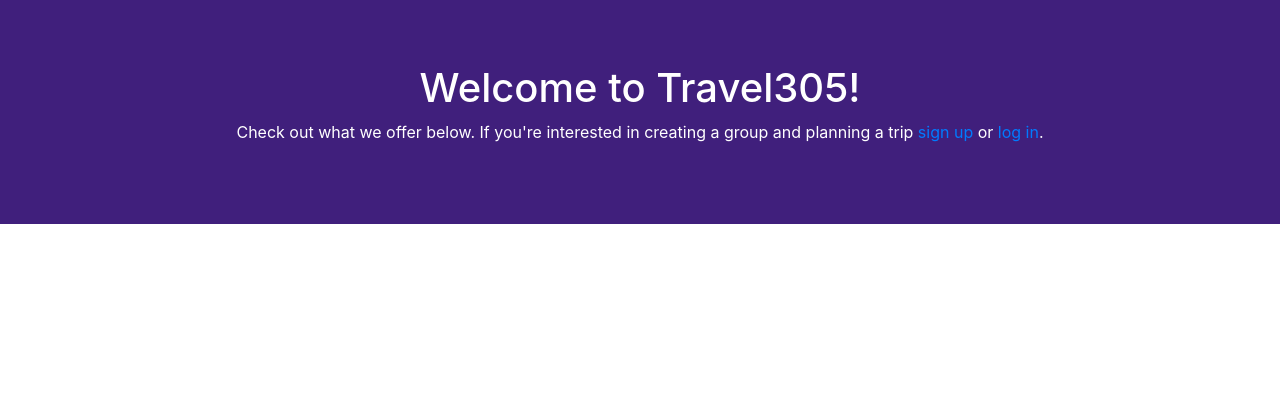
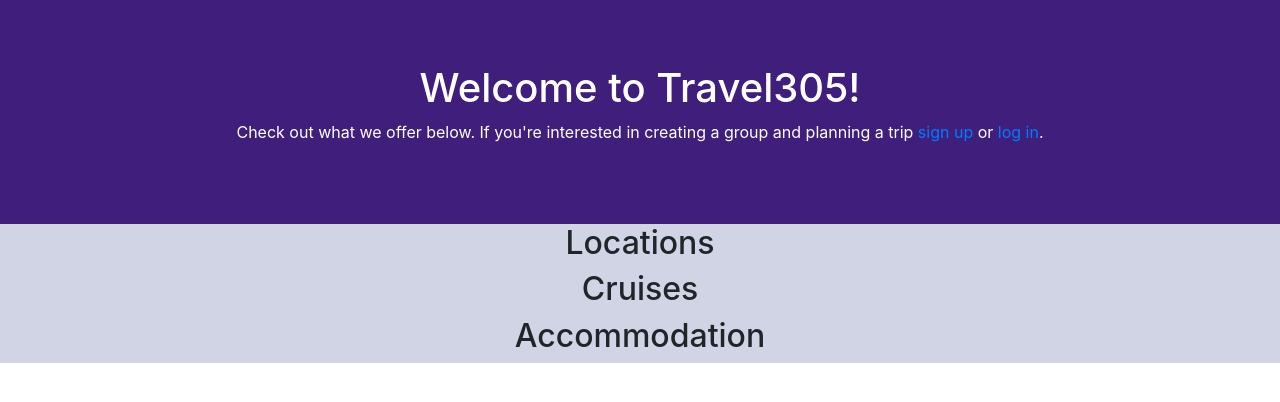
Before and after one commit to allalee/Travel305, a Flask app: page / in a window 1280 px wide. Shown: the part 56-458 px from the top of the page. Run offline with Flask 2, Linux system fonts and the light colour scheme; data that the repository does not hold is empty; some libraries are stand-ins or nearby versions.

Commit message:
Updated Index Page

```diff
--- a/app/routes.py
+++ b/app/routes.py
@@ -25,10 +25,16 @@
 @app.route('/')
 @app.route('/index')
 def index():
+    cursor.execute("SELECT * FROM Location;")
+    locations = cursor.fetchmany(4)
+    cursor.execute("SELECT * FROM Cruise;")
+    cruises = cursor.fetchmany(4)
+    cursor.execute("SELECT * FROM Accommodation;")
+    accommodations = cursor.fetchmany(4)
     if flask_login.current_user.is_authenticated:
         user_name = flask_login.current_user.get_id()
-        return render_template('index.html', base_template = "base_loggedin.html", name = user_name)
-    return render_template('index.html', base_template = "base.html")
+        return render_template('index.html', base_template = "base_loggedin.html", name = user_name, locations=locations, cruises=cruises, accommodations=accommodations)
+    return render_template('index.html', base_template = "base.html", locations=locations, cruises=cruises, accommodations=accommodations)
 
 
 @app.route('/login',methods=['GET','POST'])
--- a/app/static/style.css
+++ b/app/static/style.css
@@ -18,6 +18,8 @@
   margin: 10%;
   padding: 0%;
 }
+
+
 
 .jumbotron-location {
     background-color: #401F7C;
--- a/app/templates/index.html
+++ b/app/templates/index.html
@@ -8,9 +8,13 @@
     <a href='{{ url_for('signup')}}'>sign up</a> or <a href='{{ url_for('signup')}}'>log in</a>.</p>
 </div>
 <div class="container-fluid container-bg">
-{% for locations_batched in locations|batch(4) %}
 <div class="row">
-   {% for location in locations_batched %}
+  <div class="col-sm-12 text-center">
+    <h2>Locations</h2>
+  </div>
+</div>
+<div class="row">
+{% for location in locations %}
   <div class="col-sm-3">
     <div class="card card-padding">
       <img class="card-img-top" src="../static/images/{{ location["ImgDir"] }}" alt="Card image cap">
@@ -23,7 +27,44 @@
   </div>
   {% endfor %}
 </div>
-{% endfor %}
+<div class="row">
+  <div class="col-sm-12 text-center">
+    <h2>Cruises</h2>
+  </div>
+</div>
+<div class="row">
+{% for cruise in cruises %}
+  <div class="col-sm-3">
+    <div class="card card-padding">
+      <img class="card-img-top" src="../static/images/" alt="Card image cap">
+      <div class="card-body">
+        <h5 class="card-title">From {{ cruise["SourceLocation"] }} to {{ cruise["DestinationLocation"]}}</h5>
+        <p class="card-text">Cost: {{cruise["Fare"]}}</p>
+        <a href="#" class="btn btn-primary btn-purple">Find Flights</a>
+      </div>
+    </div>
+  </div>
+  {% endfor %}
+</div>
+<div class="row">
+  <div class="col-sm-12 text-center">
+    <h2>Accommodation</h2>
+  </div>
+</div>
+<div class="row">
+{% for accommodation in accommodations %}
+  <div class="col-sm-3">
+    <div class="card card-padding">
+      <img class="card-img-top" src="../static/images/apartment.jpeg" alt="Card image cap">
+      <div class="card-body">
+        <h5 class="card-title">{{ accommodation["AccommodationType"] }}</h5>
+        <p class="card-text">Cost: ${{accommodation["RatePerNight"]}}</p>
+        <a href="#" class="btn btn-primary btn-purple">Find Flights</a>
+      </div>
+    </div>
+  </div>
+  {% endfor %}
+</div>
 </div>
 
 {% endblock %}
```
Also changed, not shown: app/static/images/apartment.jpeg (added), app/static/images/house.jpeg (added).
